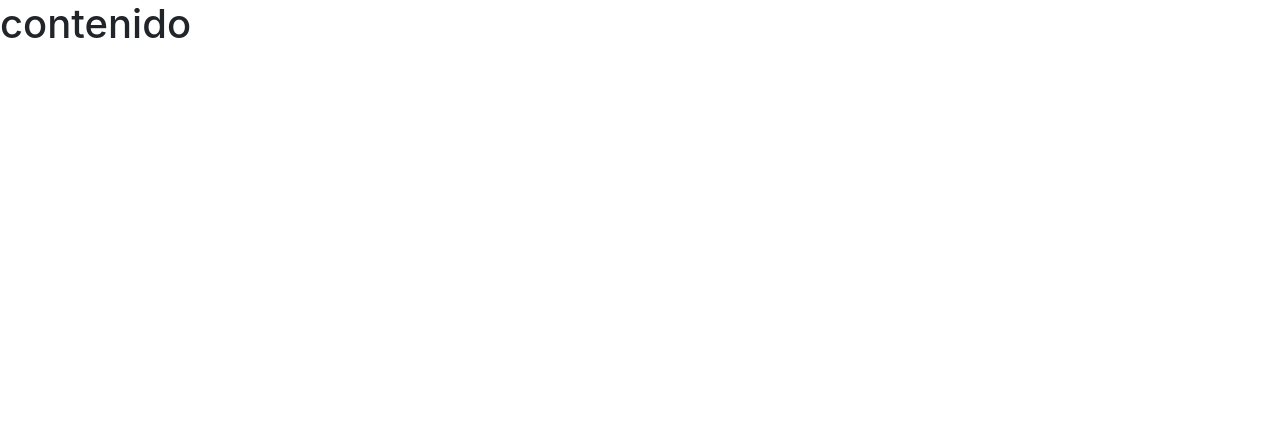
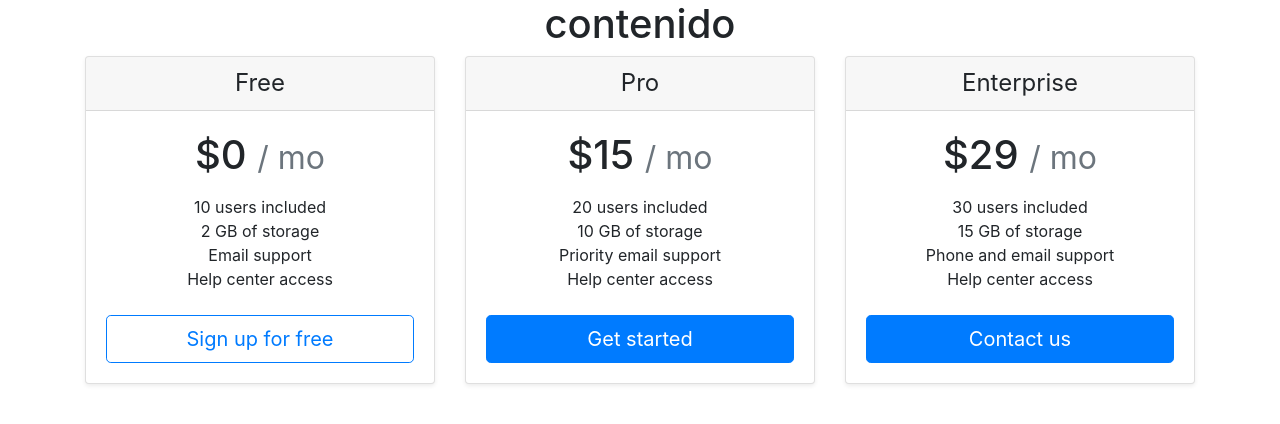
Before and after one commit to alero11/proyecto-modulo-1, a website: page index.html in a window 1280 px wide. Drawn offline with nearby package versions, Linux system fonts and the light colour scheme.

Commit message:
corrección para mostrat contenido bootstrap

```diff
--- /dev/null
+++ b/config/bs-config.json
@@ -0,0 +1,3 @@
+{
+    "port": 8000
+}
--- a/index.html
+++ b/index.html
@@ -1,5 +1,5 @@
 <!DOCTYPE html>
-<html lang="en">
+<html lang="es">
 
 <head>
     <meta charset="UTF-8">
@@ -9,9 +9,61 @@
 </head>
 
 <body>
-    <h1>contenido</h1>
+    <h1 class="text-center">contenido</h1>
 
+    <div class="container">
+        <div class="card-deck mb-3 text-center">
+            <div class="card mb-4 shadow-sm">
+                <div class="card-header">
+                    <h4 class="my-0 font-weight-normal">Free</h4>
+                </div>
+                <div class="card-body">
+                    <h1 class="card-title pricing-card-title">$0 <small class="text-muted">/ mo</small></h1>
+                    <ul class="list-unstyled mt-3 mb-4">
+                        <li>10 users included</li>
+                        <li>2 GB of storage</li>
+                        <li>Email support</li>
+                        <li>Help center access</li>
+                    </ul>
+                    <button type="button" class="btn btn-lg btn-block btn-outline-primary">Sign up for free</button>
+                </div>
+            </div>
+            <div class="card mb-4 shadow-sm">
+                <div class="card-header">
+                    <h4 class="my-0 font-weight-normal">Pro</h4>
+                </div>
+                <div class="card-body">
+                    <h1 class="card-title pricing-card-title">$15 <small class="text-muted">/ mo</small></h1>
+                    <ul class="list-unstyled mt-3 mb-4">
+                        <li>20 users included</li>
+                        <li>10 GB of storage</li>
+                        <li>Priority email support</li>
+                        <li>Help center access</li>
+                    </ul>
+                    <button type="button" class="btn btn-lg btn-block btn-primary">Get started</button>
+                </div>
+            </div>
+            <div class="card mb-4 shadow-sm">
+                <div class="card-header">
+                    <h4 class="my-0 font-weight-normal">Enterprise</h4>
+                </div>
+                <div class="card-body">
+                    <h1 class="card-title pricing-card-title">$29 <small class="text-muted">/ mo</small></h1>
+                    <ul class="list-unstyled mt-3 mb-4">
+                        <li>30 users included</li>
+                        <li>15 GB of storage</li>
+                        <li>Phone and email support</li>
+                        <li>Help center access</li>
+                    </ul>
+                    <button type="button" class="btn btn-lg btn-block btn-primary">Contact us</button>
+                </div>
+            </div>
+        </div>
 
+    </div>
+
+    <!-- Optional JavaScript -->
+    <!-- jQuery first, then Popper.js, then Bootstrap JS -->
     <script src="https://code.jquery.com/jquery-3.5.1.slim.min.js" integrity="sha384-DfXdz2htPH0lsSSs5nCTpuj/zy4C+OGpamoFVy38MVBnE+IbbVYUew+OrCXaRkfj" crossorigin="anonymous">
     </script>
     <script src="https://cdn.jsdelivr.net/npm/popper.js@1.16.1/dist/umd/popper.min.js" integrity="sha384-9/reFTGAW83EW2RDu2S0VKaIzap3H66lZH81PoYlFhbGU+6BZp6G7niu735Sk7lN" crossorigin="anonymous">
```
Also changed, not shown: package.json (+6 -2 lines), 1 other file.
